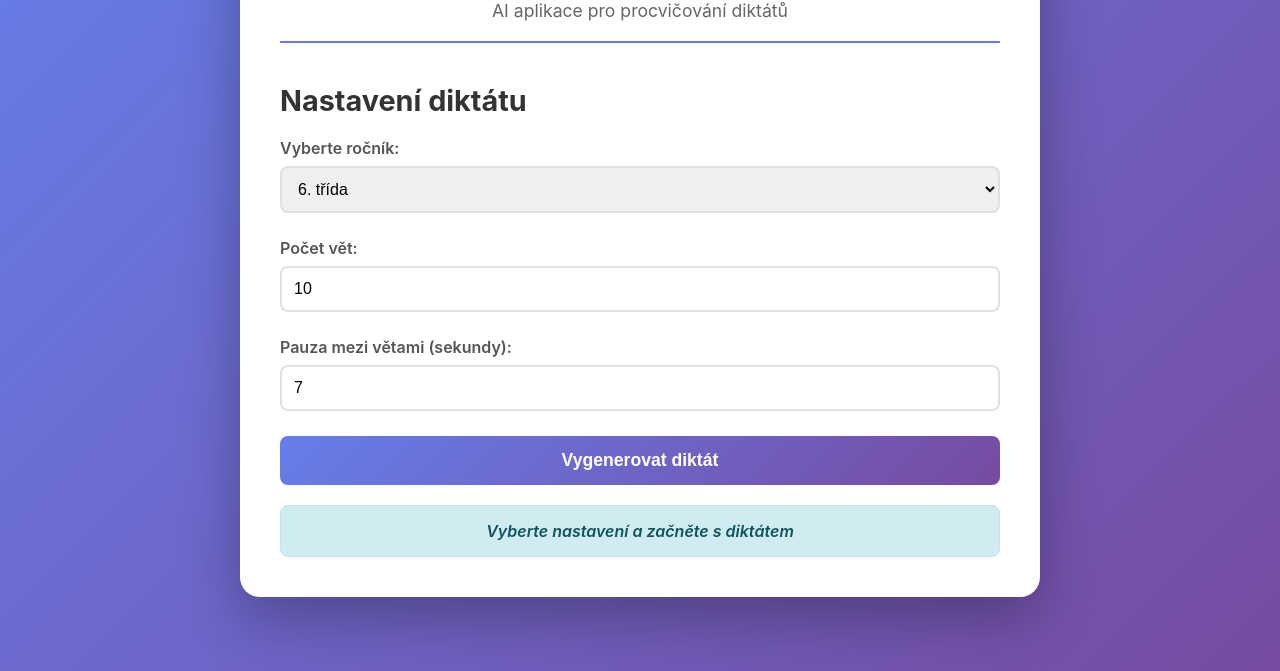
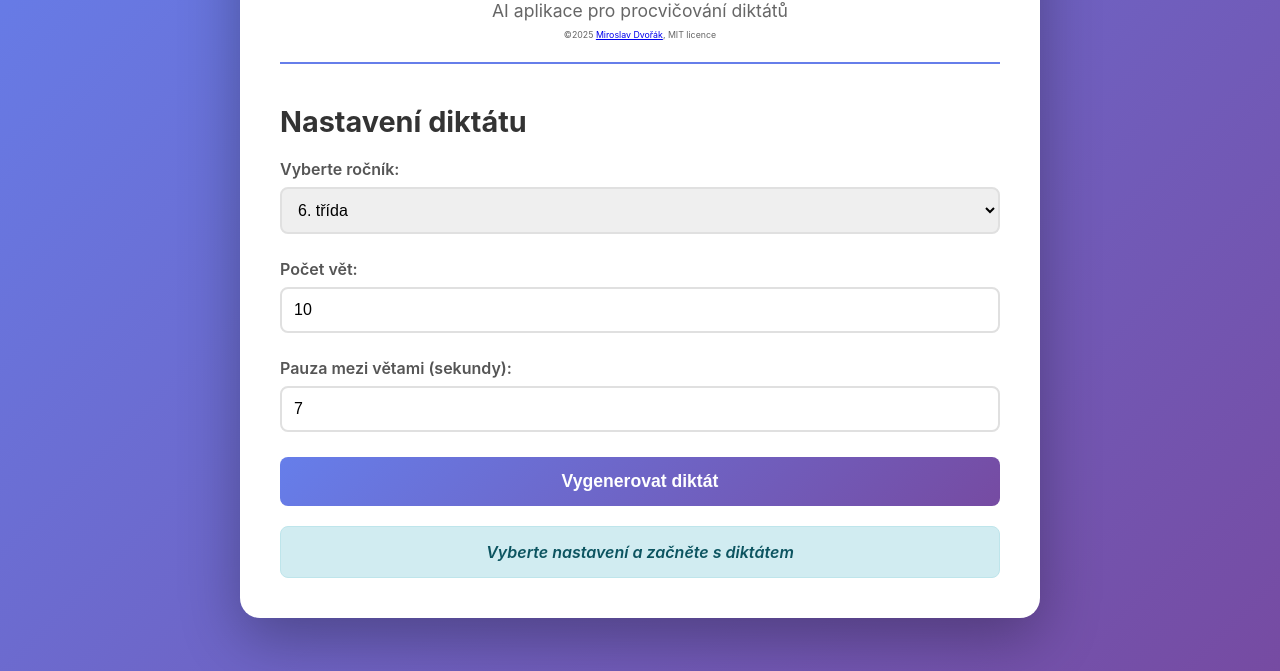
Before and after one commit to mirecekd/diktatOR, a plain HTML site: page frontend/index.html in a window 1280 px wide. Shown: the part 129-800 px from the top of the page. Drawn offline with Linux system fonts and the light colour scheme.

Commit message:
licence and jmena hloupych na vsech sloupich

```diff
--- a/frontend/index.html
+++ b/frontend/index.html
@@ -10,7 +10,7 @@
     <div class="container">
         <header>
             <h1>diktátOR</h1>
-            <p class="subtitle">AI aplikace pro procvičování diktátů</p>
+            <p class="subtitle">AI aplikace pro procvičování diktátů<br><span style="font-size: 0.5em;">&copy;2025 <a href="mailto:mirecekd@gmail.com">Miroslav Dvořák</a>, MIT licence</span></p>
         </header>
 
         <!-- Krok 1: Nastavení -->
```
Also changed, not shown: frontend/predesle.html (+1 -1 lines).
